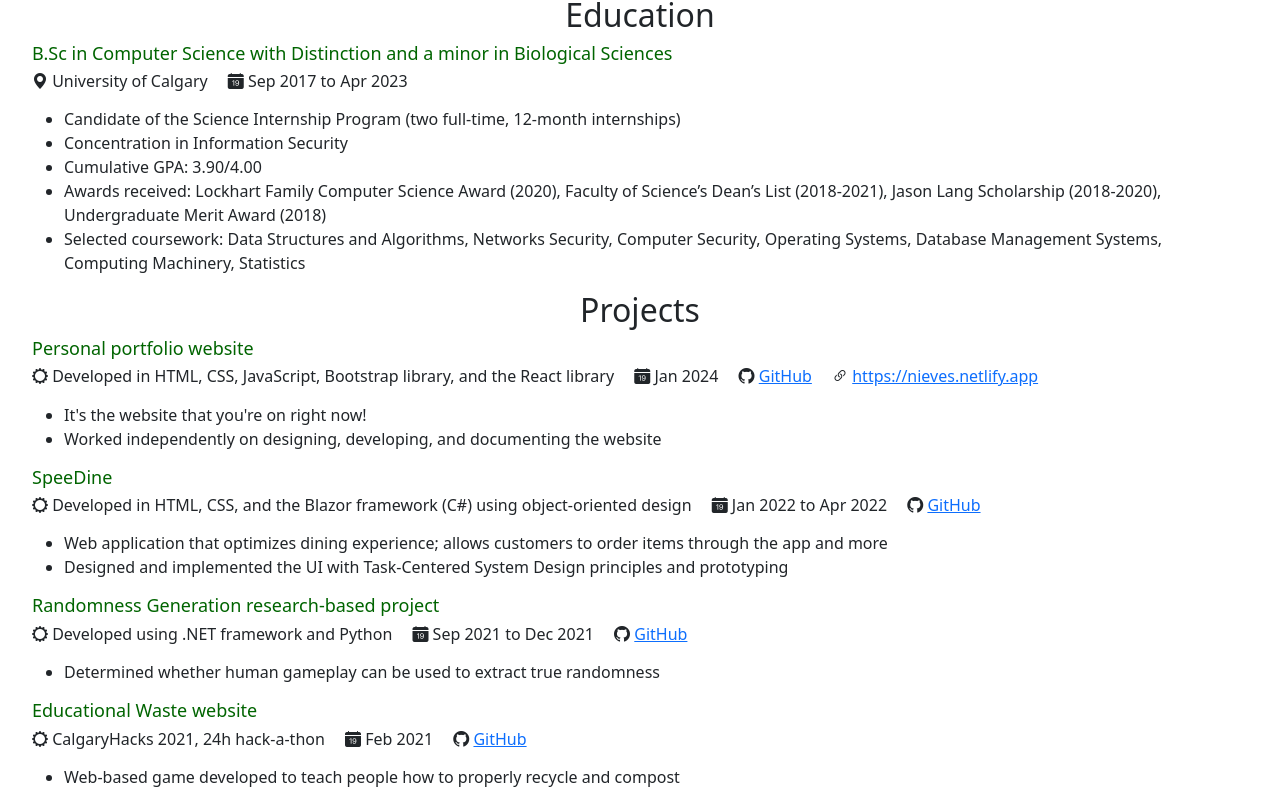
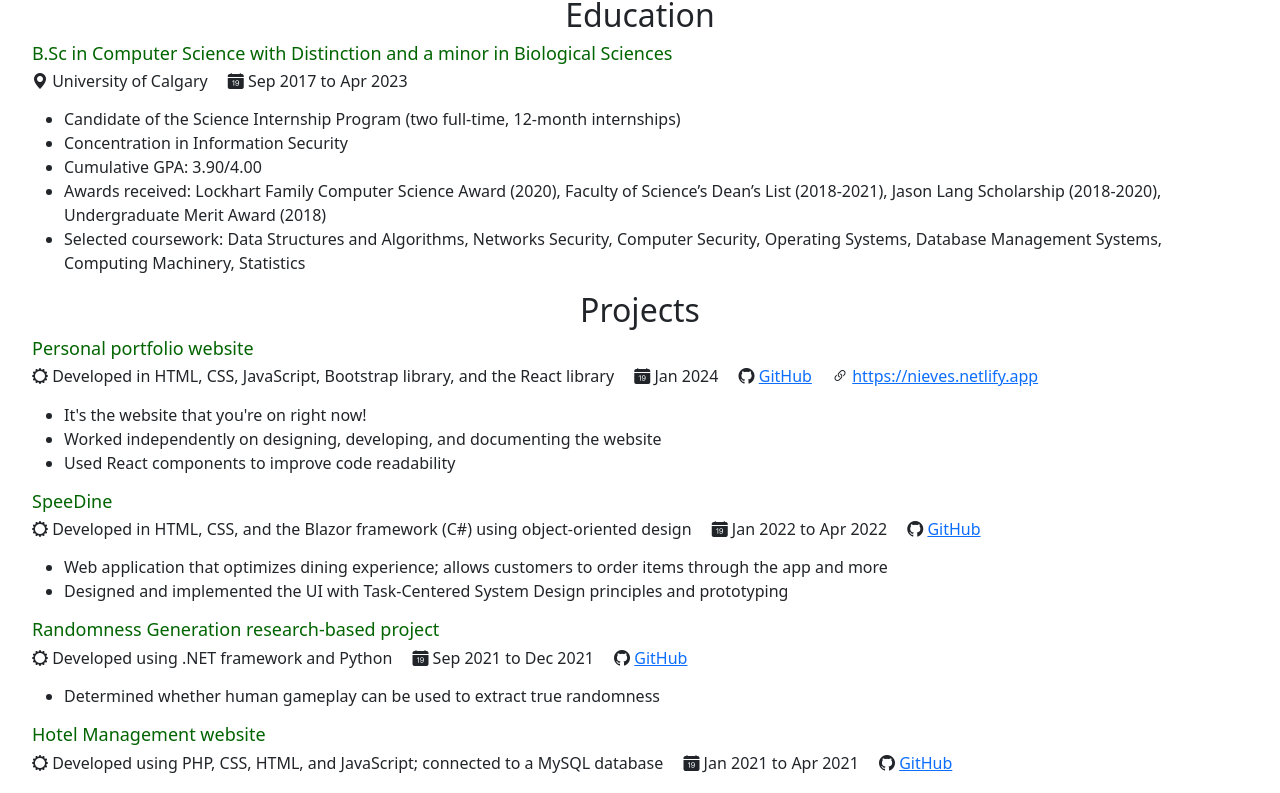
Before and after one commit to LI-Nieves/nieves-web-resume, a React (Vite) app: page / in a window 1280 px wide. Shown: the part 1993-2786 px from the top of the page. Built offline with nearby package versions, Linux system fonts and the light colour scheme.

Commit message:
Update information.

```diff
--- a/src/App.jsx
+++ b/src/App.jsx
@@ -29,7 +29,7 @@
   ))
 
   let langDesc;
-  const langHelp = "Click on the buttons for more information. Proficiency levels: Confident > Comfortable > Capable.";
+  const langHelp = "Click on the buttons for more information. Proficiency levels: (highest) Confident > Comfortable > Capable (lowest).";
   if (lang === 0) {
     langDesc = "";
   } else {
@@ -311,6 +311,7 @@
       <ul className="work">
         <li>It's the website that you're on right now!</li>
         <li>Worked independently on designing, developing, and documenting the website</li>
+        <li>Used React components to improve code readability</li>
       </ul>
 
       <h3 className="work title">SpeeDine</h3>
@@ -318,7 +319,7 @@
         <p>
           <i className="bi bi-gear-wide"></i> Developed in HTML, CSS, and the Blazor framework (C#) using object-oriented design &emsp;
           <i className="bi bi-calendar-date-fill"></i> Jan 2022 to Apr 2022 &emsp;
-          <i className="bi bi-github"></i> <a href="https://github.com/alyssulee/SpeeDine" title="https://github.com/alyssulee/SpeeDine">GitHub</a>
+          <i className="bi bi-github"></i> <a href="https://github.com/LI-Nieves/SpeeDine" title="https://github.com/LI-Nieves/SpeeDine">GitHub</a>
         </p>
       </h4>
       <ul className="work">
@@ -331,24 +332,24 @@
         <p>
           <i className="bi bi-gear-wide"></i> Developed using .NET framework and Python &emsp;
           <i className="bi bi-calendar-date-fill"></i> Sep 2021 to Dec 2021 &emsp;
-          <i className="bi bi-github"></i> <a href="https://github.com/LI-Nieves/CPSC530-Group-1-Project" title="https://github.com/LI-Nieves/CPSC530-Group-1-Project">GitHub</a>
+          <i className="bi bi-github"></i> <a href="https://github.com/LI-Nieves/Can-Human-Gameplay-Extract-TRNG" title="https://github.com/LI-Nieves/Can-Human-Gameplay-Extract-TRNG">GitHub</a>
         </p>
       </h4>
       <ul className="work">
         <li>Determined whether human gameplay can be used to extract true randomness</li>
       </ul>
 
-      <h3 className="work title">Educational Waste website</h3>
+      {/* <h3 className="work title">Educational Waste website</h3>
       <h4 className="work sub">
         <p>
-          <i className="bi bi-gear-wide"></i> CalgaryHacks 2021, 24h hack-a-thon &emsp;
+          <i className="bi bi-gear-wide"></i> Developed using Django framework (Python) & HTML, CSS, JavaScript; connected to a Firebase database for CalgaryHacks 2021, 24h hack-a-thon &emsp;
           <i className="bi bi-calendar-date-fill"></i> Feb 2021 &emsp;
           <i className="bi bi-github"></i> <a href="https://github.com/LI-Nieves/Garbage-Website" title="https://github.com/LI-Nieves/Garbage-Website">GitHub</a>
         </p>
       </h4>
       <ul className="work">
         <li>Web-based game developed to teach people how to properly recycle and compost</li>
-      </ul>
+      </ul> */}
 
       <h3 className="work title">Hotel Management website</h3>
       <h4 className="work sub">
--- a/src/index.css
+++ b/src/index.css
@@ -70,7 +70,7 @@
 .speakDesc {
   background-color: rgb(247, 244, 244);
   border-radius: 8px;
-  width: 50%;
+  width: 42%;
   margin: auto;
 }
 
--- a/src/main.jsx
+++ b/src/main.jsx
@@ -6,19 +6,19 @@
 import 'bootstrap-icons/font/bootstrap-icons.css';
 
 const PROGRAM_LANG = [
-  { id: "pl-01", name: "Java", proficiency: "Confident", desc: "Used at Synopsys and for several projects."},
-  { id: "pl-02", name: "Python", proficiency: "Confident", desc: "Python description."},
-  { id: "pl-03", name: "C++", proficiency: "Capable", desc: "C++ description."},
-  { id: "pl-04", name: "C", proficiency: "Capable", desc: "C description."},
-  { id: "pl-05", name: "C#", proficiency: "Comfortable", desc: "C# description."},
-  { id: "pl-06", name: "SQL", proficiency: "Comfortable", desc: "SQL description."},
-  { id: "pl-07", name: "PHP", proficiency: "Comfortable", desc: "PHP description."},
-  { id: "pl-08", name: "Haskell", proficiency: "Capable", desc: "Haskell description."},
-  { id: "pl-09", name: "HTML", proficiency: "Comfortable", desc: "HTML description."},
-  { id: "pl-10", name: "CSS", proficiency: "Comfortable", desc: "CSS description."},
-  { id: "pl-11", name: "JavaScript", proficiency: "Comfortable", desc: "JavaScript description."},
-  { id: "pl-12", name: "ARMv8", proficiency: "Capable", desc: "ARMv8 description."},
-  { id: "pl-13", name: "LaTeX", proficiency: "Confident", desc: "LaTeX description."},
+  { id: "pl-01", name: "Java", proficiency: "Confident", desc: "Used at Synopsys and in two projects."},
+  { id: "pl-02", name: "Python", proficiency: "Confident", desc: "Used for my Randomness Generation project and socket programming."},
+  { id: "pl-03", name: "C++", proficiency: "Capable", desc: "Used in several classes. Also used for multi-threaded programs."},
+  { id: "pl-04", name: "C", proficiency: "Capable", desc: "Used in several classes. Also used for socket programming."},
+  { id: "pl-05", name: "C#", proficiency: "Comfortable", desc: "Used in three projects."},
+  { id: "pl-06", name: "SQL", proficiency: "Comfortable", desc: "Used in Hotel Management website to build a database."},
+  { id: "pl-07", name: "PHP", proficiency: "Comfortable", desc: "Used in Hotel Management website to build the back-end of a website."},
+  { id: "pl-08", name: "Haskell", proficiency: "Capable", desc: "Used to learn functional programming."},
+  { id: "pl-09", name: "HTML", proficiency: "Comfortable", desc: "Used in 3 projects."},
+  { id: "pl-10", name: "CSS", proficiency: "Comfortable", desc: "Used in 3 projects."},
+  { id: "pl-11", name: "JavaScript", proficiency: "Comfortable", desc: "Used in 2 projects."},
+  { id: "pl-12", name: "ARMv8-A64", proficiency: "Capable", desc: "Used to learn low-level coding."},
+  { id: "pl-13", name: "LaTeX", proficiency: "Confident", desc: "Used often, to create assignments and reports."},
 ]
 
 const TECH_SKILLS = [
```
